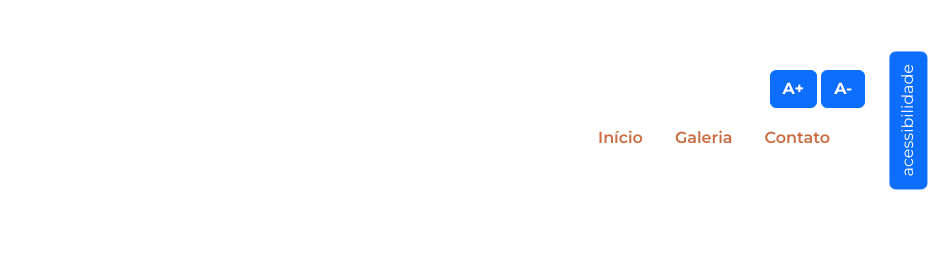
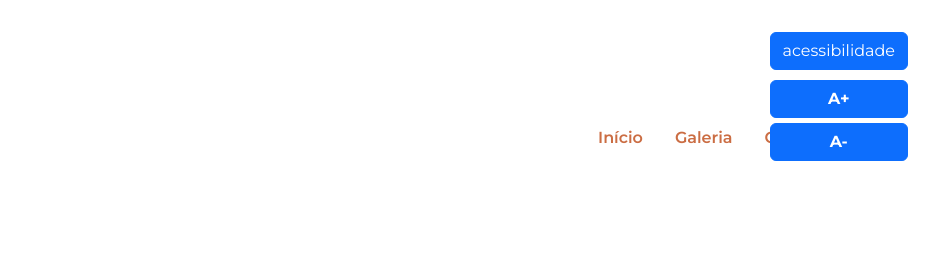
Before and after one commit to Leticiaka/acessibilidade, a plain HTML site: page index.html in a window 1280 px wide. Both pictures are taken after a click on the button "acessibilidade". Shown: the top 273 px of the page, 352-1280 px from the left. Drawn offline with nearby package versions, Linux system fonts and the light colour scheme.

Commit message:
19/03/25

```diff
--- a/index.html
+++ b/index.html
@@ -23,7 +23,7 @@
             <div id="acessibilidade" class="menu-acessibilidade">
                <button id="botao-acessibilidade" class=" btn btn-primary fw-bold-
                rotacao-botao">acessibilidade</button>
-            <div id="opcoes-acessibilidade">
+            <div id="opcoes-acessibilidade" class="opcoes-acessibilidade apresenta-lista">
                <button id="aumentar-fonte" class=" btn btn-primary fw-bold">A+</button>
                <button id="diminuir-fonte" class=" btn btn-primary fw-bold">A-</button>
             </div>
--- a/script.js
+++ b/script.js
@@ -15,4 +15,13 @@ document.addEventListener('DOMContentLoaded', function(){
 
     });
 
+    const botaoDeAcessibilidade = document.getElementById
+('botao-acessibilidade');
+    const opcoesDeAcessibilidade = document.getElementById
+('opcoes-acessibilidade');
+    botaoDeAcessibilidade.addEventListener('click', function (){
+        botaoDeAcessibilidade.classList.toggle('rotacao-botao');
+        opcoesDeAcessibilidade.classList.toggle('apresenta-lista');
+})
+
 });
--- a/styles.css
+++ b/styles.css
@@ -158,3 +158,11 @@ h2 {
     display: flex;
     flex-direction: column;
 }
+
+.opcoes-acessibilidade button{
+    margin-bottom: 5px;
+}
+
+.apresenta-lista{
+    display: none;
+}
```
